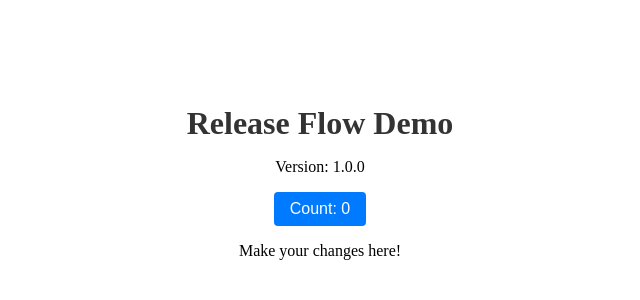
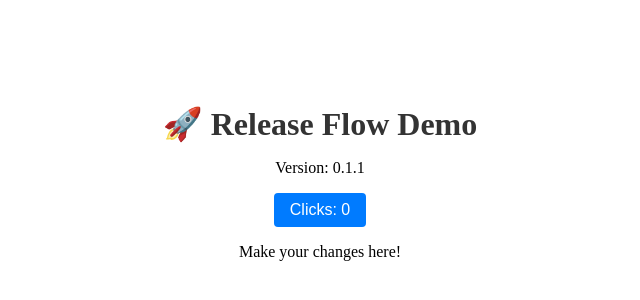
Before and after one commit to Pamm-j/solid-octo-lamp, a React (Vite) app: page / in a window 1280 px wide. Shown: the part 220-520 px from the top of the page, without its empty margins (320-960 px from the left). Built offline with nearby package versions, Linux system fonts and the light colour scheme; the HTML template or start-up script is replaced by a standard one.

Commit message:
Jira 2 change something (#4)

```diff
--- a/src/App.jsx
+++ b/src/App.jsx
@@ -6,12 +6,12 @@ function App() {
 
   return (
     <div className="App">
-      <h1>Release Flow Demo</h1>
-      <p>Version: 1.0.0</p>
+      <h1>🚀 Release Flow Demo</h1>
+      <p>Version: 0.1.1</p>
 
       <div>
         <button onClick={() => setCount(count + 1)}>
-          Count: {count}
+          Clicks: {count}
         </button>
       </div>
 
```
Also changed, not shown: 1 other file (tests, documents, lock files or other folders).
